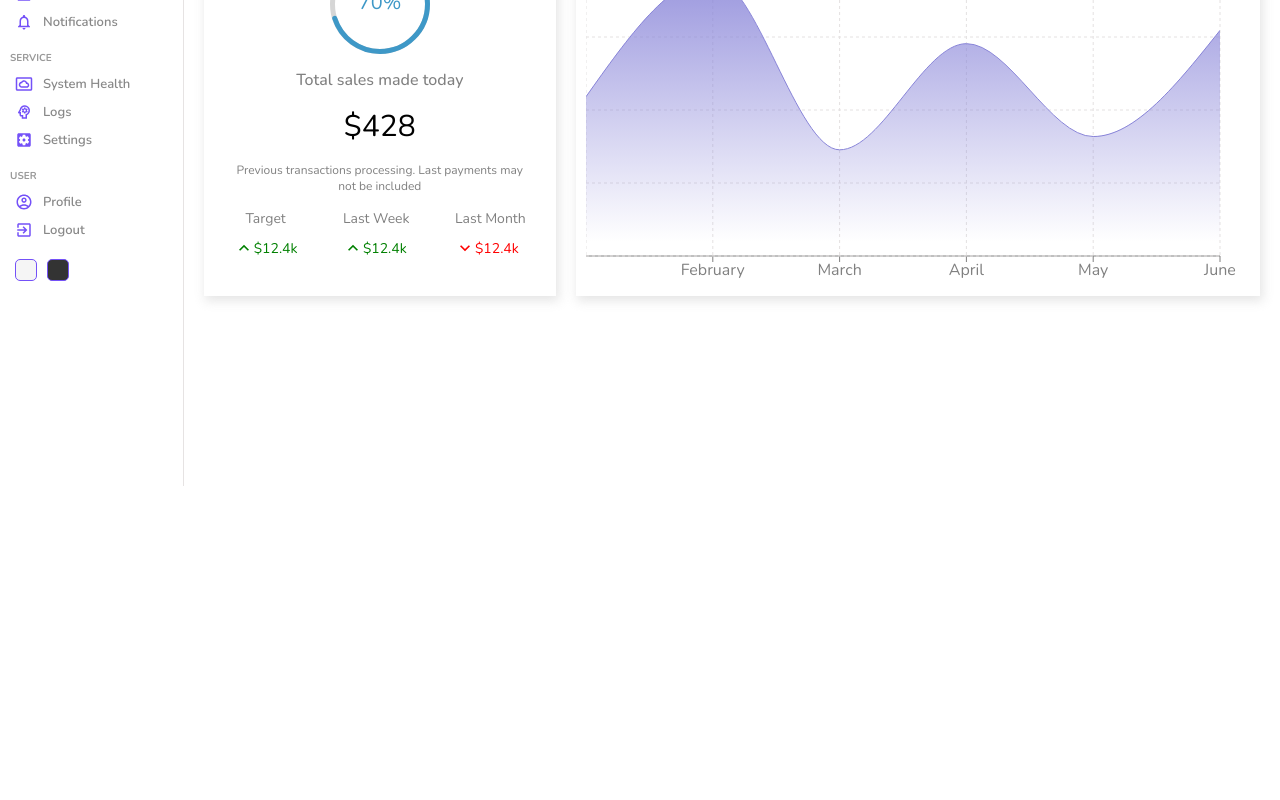
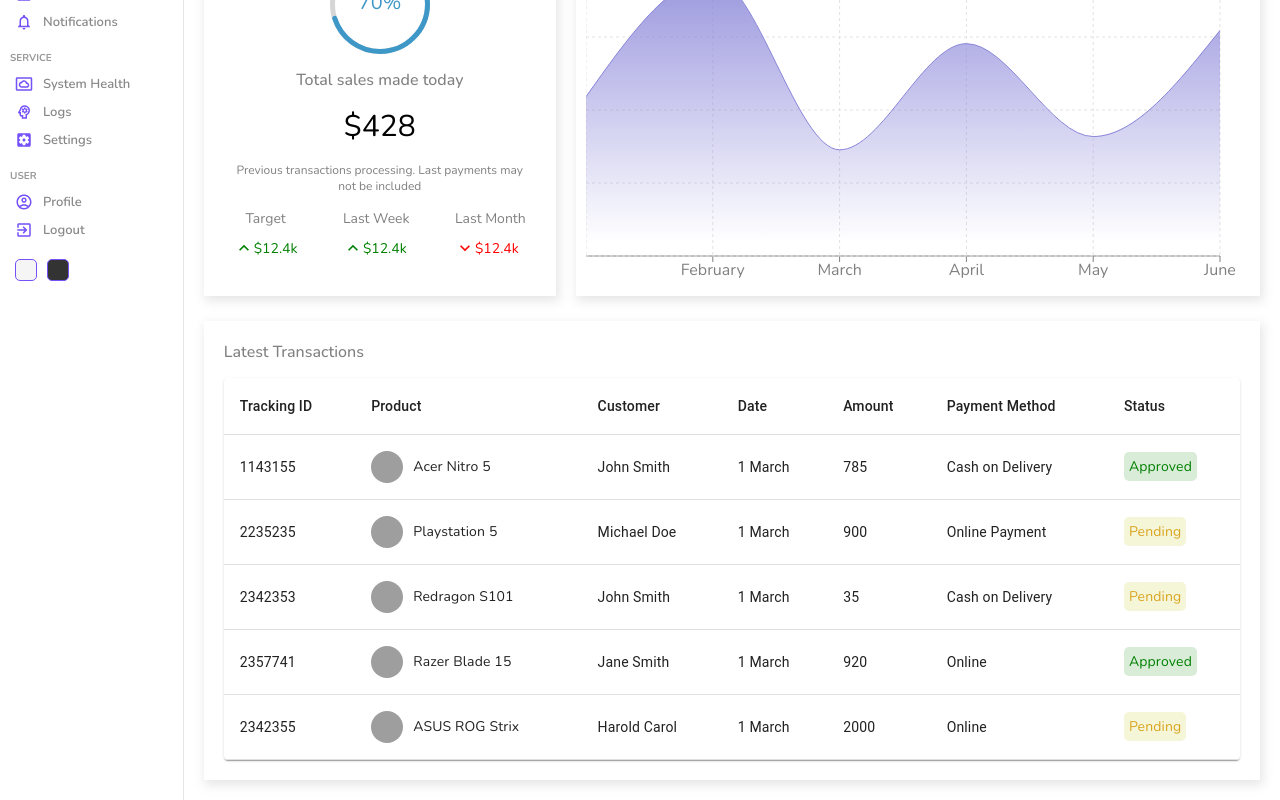
Before and after one commit to prathibha97/Admin-Panel, a React (Create React App) app: page / in a window 1280 px wide. Shown: the part 314-1114 px from the top of the page. Before the commit the page ends 800 px from the top, so only its background shows below. Built offline with nearby package versions, Linux system fonts and the light colour scheme; grey boxes are pictures that could not be loaded.

Commit message:
Add Table and styles

```diff
--- /dev/null
+++ b/src/components/table/List.jsx
@@ -0,0 +1,102 @@
+import "./List.scss";
+import Table from "@mui/material/Table";
+import TableBody from "@mui/material/TableBody";
+import TableCell from "@mui/material/TableCell";
+import TableContainer from "@mui/material/TableContainer";
+import TableHead from "@mui/material/TableHead";
+import TableRow from "@mui/material/TableRow";
+import Paper from "@mui/material/Paper";
+
+const List = () => {
+  const rows = [
+    {
+      id: 1143155,
+      product: "Acer Nitro 5",
+      img: "https://m.media-amazon.com/images/I/81bc8mA3nKL._AC_UY327_FMwebp_QL65_.jpg",
+      customer: "John Smith",
+      date: "1 March",
+      amount: 785,
+      method: "Cash on Delivery",
+      status: "Approved",
+    },
+    {
+      id: 2235235,
+      product: "Playstation 5",
+      img: "https://m.media-amazon.com/images/I/31JaiPXYI8L._AC_UY327_FMwebp_QL65_.jpg",
+      customer: "Michael Doe",
+      date: "1 March",
+      amount: 900,
+      method: "Online Payment",
+      status: "Pending",
+    },
+    {
+      id: 2342353,
+      product: "Redragon S101",
+      img: "https://m.media-amazon.com/images/I/71kr3WAj1FL._AC_UY327_FMwebp_QL65_.jpg",
+      customer: "John Smith",
+      date: "1 March",
+      amount: 35,
+      method: "Cash on Delivery",
+      status: "Pending",
+    },
+    {
+      id: 2357741,
+      product: "Razer Blade 15",
+      img: "https://m.media-amazon.com/images/I/71wF7YDIQkL._AC_UY327_FMwebp_QL65_.jpg",
+      customer: "Jane Smith",
+      date: "1 March",
+      amount: 920,
+      method: "Online",
+      status: "Approved",
+    },
+    {
+      id: 2342355,
+      product: "ASUS ROG Strix",
+      img: "https://m.media-amazon.com/images/I/81hH5vK-MCL._AC_UY327_FMwebp_QL65_.jpg",
+      customer: "Harold Carol",
+      date: "1 March",
+      amount: 2000,
+      method: "Online",
+      status: "Pending",
+    },
+  ];
+  return (
+    <TableContainer component={Paper} className="table">
+      <Table sx={{ minWidth: 650 }} aria-label="simple table">
+        <TableHead>
+          <TableRow>
+            <TableCell className="tableCell">Tracking ID</TableCell>
+            <TableCell className="tableCell">Product</TableCell>
+            <TableCell className="tableCell">Customer</TableCell>
+            <TableCell className="tableCell">Date</TableCell>
+            <TableCell className="tableCell">Amount</TableCell>
+            <TableCell className="tableCell">Payment Method</TableCell>
+            <TableCell className="tableCell">Status</TableCell>
+          </TableRow>
+        </TableHead>
+        <TableBody>
+          {rows.map((row) => (
+            <TableRow key={row.id}>
+              <TableCell className="tableCell">{row.id}</TableCell>
+              <TableCell className="tableCell">
+                <div className="cellWrapper">
+                  <img src={row.img} alt="" className="image" />
+                  {row.product}
+                </div>
+              </TableCell>
+              <TableCell className="tableCell">{row.customer}</TableCell>
+              <TableCell className="tableCell">{row.date}</TableCell>
+              <TableCell className="tableCell">{row.amount}</TableCell>
+              <TableCell className="tableCell">{row.method}</TableCell>
+              <TableCell className="tableCell">
+                <span className={`status ${row.status}`}>{row.status}</span>
+              </TableCell>
+            </TableRow>
+          ))}
+        </TableBody>
+      </Table>
+    </TableContainer>
+  );
+};
+
+export default List;
--- /dev/null
+++ b/src/components/table/List.scss
@@ -0,0 +1,28 @@
+.table {
+  .cellWrapper {
+    display: flex;
+    align-items: center;
+
+    .image {
+      width: 32px;
+      height: 32px;
+      border-radius: 50%;
+      margin-right: 10px;
+      object-fit: cover;
+    }
+  }
+
+  .status{
+    padding: 5px;
+    border-radius: 5px;
+
+    &.Approved{
+        color: green;
+        background-color: rgba(0, 128, 0, 0.151);
+    }
+    &.Pending{
+        color: goldenrod;
+        background-color: rgba(189, 189, 3, 0.151);
+    }
+  }
+}
--- a/src/pages/home/Home.jsx
+++ b/src/pages/home/Home.jsx
@@ -3,6 +3,7 @@
 import Sidebar from "../../components/sidebar/Sidebar";
 import Widget from "../../components/widget/Widget";
 import Chart from "../../components/chart/Chart";
+import List from "../../components/table/List";
 import "./Home.scss";
 
 const Home = () => {
@@ -21,6 +22,10 @@
           <Featured />
           <Chart />
         </div>
+        <div className="listContainer">
+          <div className="listTitle">Latest Transactions</div>
+          <List />
+        </div>
       </div>
     </div>
   );
--- a/src/pages/home/Home.scss
+++ b/src/pages/home/Home.scss
@@ -4,14 +4,28 @@
   .homeContainer {
     flex: 6;
 
-    .widgets,.charts {
+    .widgets,
+    .charts {
       display: flex;
       padding: 20px;
       gap: 20px;
     }
 
-    .charts{
+    .charts {
       padding: 5px 20px;
+    }
+
+    .listContainer {
+      -webkit-box-shadow: 2px 4px 10px 1px rgba(0, 0, 0, 0.47);
+      box-shadow: 2px 4px 10px 1px rgba(201, 201, 201, 0.47);
+      padding: 20px;
+      margin: 20px;
+
+      .listTitle {
+        font-weight: 500;
+        color: gray;
+        margin-bottom: 15px;
+      }
     }
   }
 }
```
